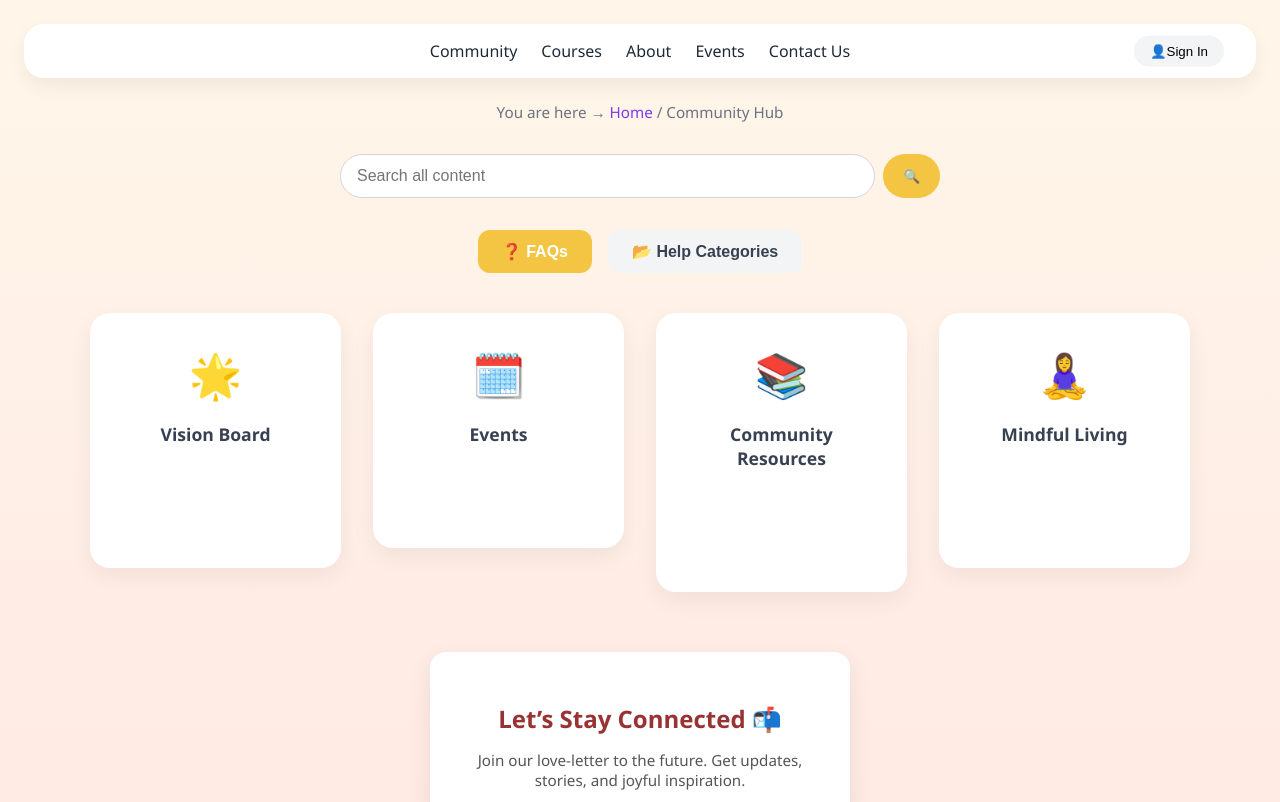
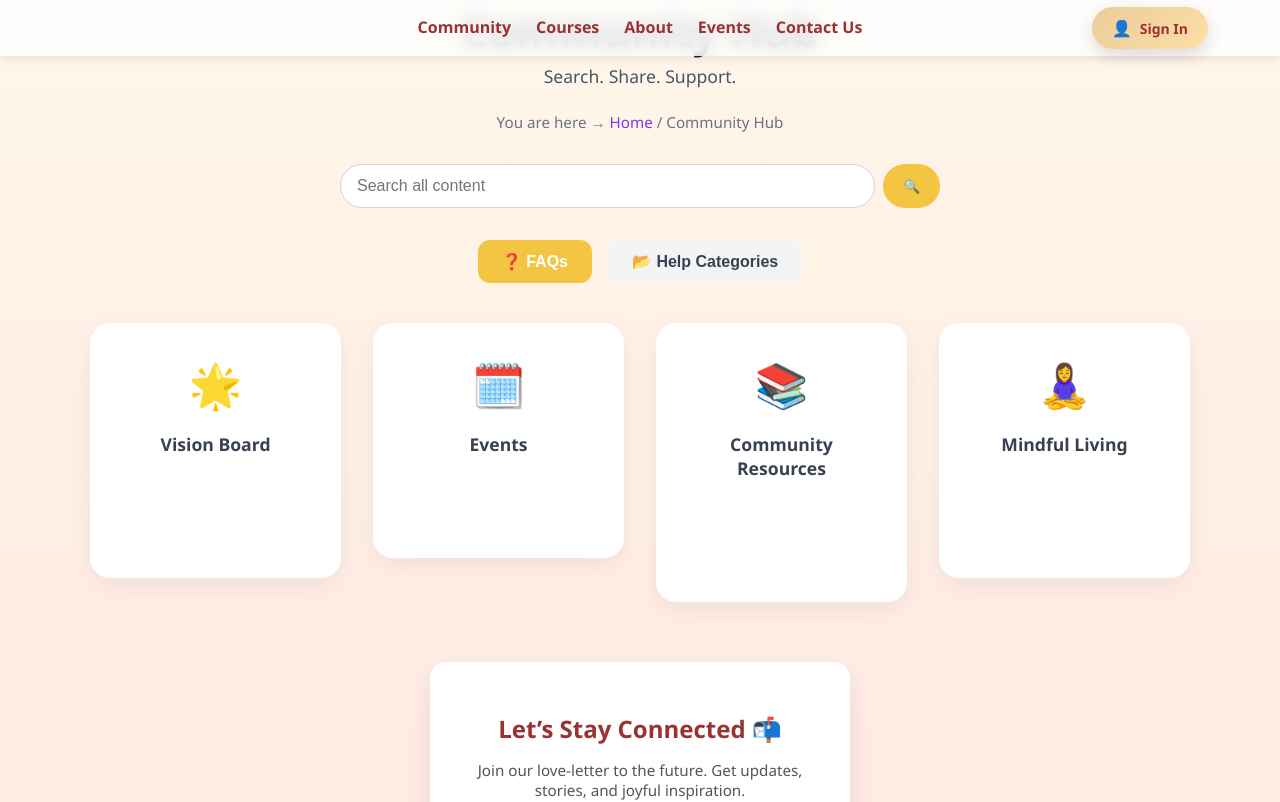
Before and after one commit to josiahbasilio/Light-Heart-Vision, a Next.js app in the folder light-heart-vision/: page /hub in a window 1280 px wide. Shown: the top 802 px of the page. Built offline with nearby package versions, Linux system fonts and the light colour scheme.

Commit message:
Fixed Header, Footer for Homepage and Community Hub

```diff
--- a/light-heart-vision/src/app/hub/page.js
+++ b/light-heart-vision/src/app/hub/page.js
@@ -1,7 +1,8 @@
 "use client";
 import "./hub.css";
 import Link from "next/link";
-import Footer from '@/components/Footer';
+import Header from "@/components/Header";
+import Footer from "@/components/Footer";
 
 export default function Hub() {
   const categories = [
@@ -29,27 +30,18 @@ export default function Hub() {
   ];
 
   return (
-    <div className="hub-wrapper">
-      {/* Navigation Bar */}
-      <nav className="hub-nav-bar">
-        <div className="hub-nav-inner">
-          <ul className="hub-nav-center">
-            <li><Link href="/hub">Community</Link></li>
-            <li><a href="#courses">Courses</a></li>
-            <li><Link href="/aboutUs">About</Link></li>
-            <li><a href="#events">Events</a></li>
-            <li><a href="#contact">Contact Us</a></li>
-          </ul>
-          <div className="hub-nav-right">
-            <Link href="/signin">
-              <button className="hub-signIn">
-                <span className="icon">👤</span>
-                <span className="label">Sign In</span>
-              </button>
-            </Link>
-          </div>
+    <>
+      {/* Include Header */}
+      <Header />
+
+      {/* ------- Main content ------- */}
+      <main className="hub-main">
+        {/* Title */}
+        <div className="hub-header">
+          <h1>Community Hub</h1>
+          <p className="hub-subtitle">Search. Share. Support.</p>
         </div>
-      </nav>
+
         {/* Breadcrumb */}
         <div className="hub-breadcrumb">
           You are here →{" "}
@@ -83,10 +75,11 @@ export default function Hub() {
             </Link>
           ))}
         </section>
+      </main>
       {/* ------- Main content ------- */}
 
-       {/* Include Footer */}
-       <Footer />
-    </div>
+      {/* Include Footer */}
+      <Footer />
+    </>
   );
 }
```
Also changed, not shown: light-heart-vision/src/app/page.js (+61 -79 lines).
